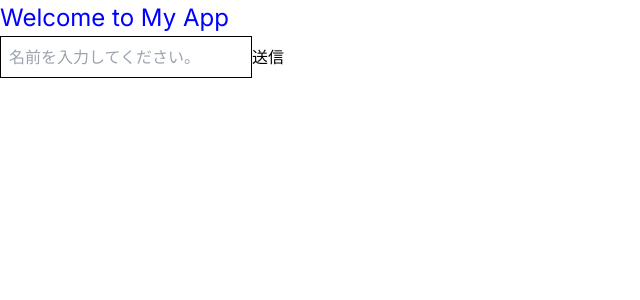
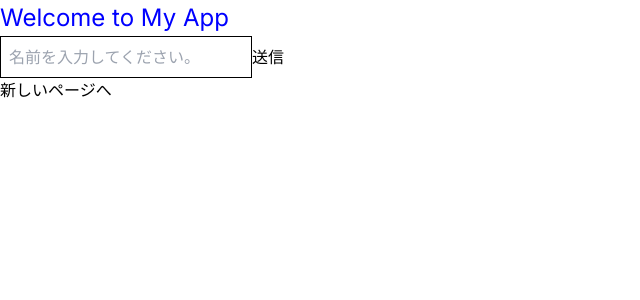
Before and after one commit to kohei240155/next-js-training, a Next.js app: page / in a window 1280 px wide. Shown: the top 300 px of the page, without its empty margins (0-640 px from the left). Built offline with nearby package versions, Linux system fonts and the light colour scheme.

Commit message:
No7 Answer

```diff
--- /dev/null
+++ b/src/app/new-page/page.tsx
@@ -0,0 +1,11 @@
+import React from 'react'
+
+const NewPage = () => {
+  return (
+    <div>
+        <h1>新しいページへようこそ</h1>
+    </div>
+  );
+};
+
+export default NewPage;
--- a/src/app/page.tsx
+++ b/src/app/page.tsx
@@ -3,6 +3,7 @@
 import { FormEvent, useState } from "react";
 import styles from "./styles/Home.module.css";
 import Title from "./title/page";
+import Link from "next/link";
 
 export default function Home() {
 
@@ -24,6 +25,9 @@ export default function Home() {
           placeholder="名前を入力してください。" />
           <button type="submit">送信</button>
       </form>
+      <Link href="/new-page">
+        新しいページへ
+      </Link>
     </>
   );
 }
```
